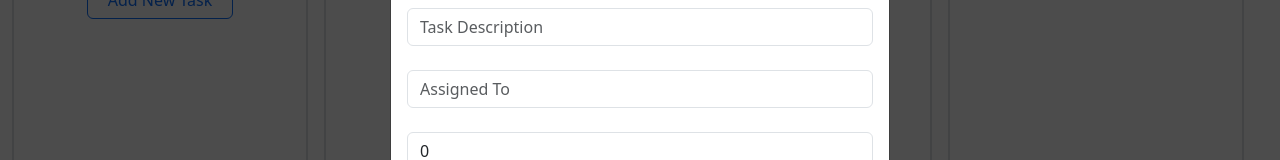
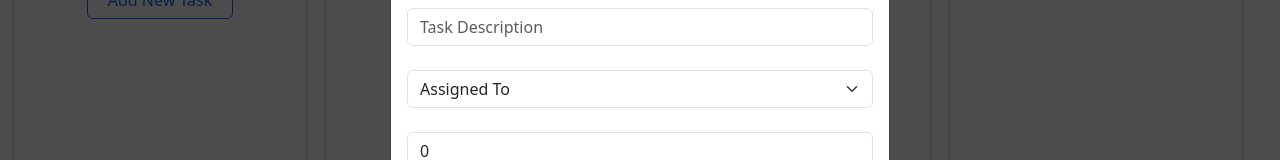
Before and after one commit to m7mdaljml/react, a React (Vite) app: page /tasks-board in a window 1280 px wide. Both pictures are taken after a click on the button "Add New Task". Shown: the part 307-467 px from the top of the page. Built offline with nearby package versions, Linux system fonts and the light colour scheme.

Commit message:
feat(tasks board): make assigned user as drop down appear all users in system

```diff
--- a/src/domain/def/task.ts
+++ b/src/domain/def/task.ts
@@ -2,12 +2,14 @@ import { TaskPriorityEnum } from "../meta/enums/tasks-board/priority";
 import { TaskStatusEnum } from "../meta/enums/tasks-board/status";
 import { uid } from "../utilities/uid";
 import type { ITask } from "../meta/i-task";
+import type { IUser } from "../meta/i-user";
+import { User } from "./user";
 
 class Task implements ITask {
   id: string;
   title: string;
   description: string;
-  assignedTo: string;
+  assignedTo: IUser;
   estimatedTime: number;
   priority: TaskPriorityEnum;
   status: TaskStatusEnum;
@@ -18,7 +20,7 @@ class Task implements ITask {
     id = uid(),
     title = "",
     description = "",
-    assignedTo = "",
+    assignedTo = new User(),
     estimatedTime = 0,
     priority = null,
     status = TaskStatusEnum.ToDo,
--- /dev/null
+++ b/src/domain/def/user.ts
@@ -0,0 +1,34 @@
+import { UserGenderEnum } from "../meta/enums/tasks-board/user-gender";
+import type { IUser } from "../meta/i-user";
+
+class User implements IUser {
+  id: string;
+  name: string;
+  age: number;
+  email: string;
+  phone: number;
+  image: string;
+  gender: UserGenderEnum;
+  jobTitle: string;
+  constructor(
+    id = "",
+    name = "",
+    age = 0,
+    email = "",
+    phone = 0,
+    image = "",
+    gender = null,
+    jobTitle = "",
+  ) {
+    this.id = id;
+    this.name = name;
+    this.age = age;
+    this.email = email;
+    this.phone = phone;
+    this.image = image;
+    this.gender = gender;
+    this.jobTitle = jobTitle;
+  }
+}
+
+export { User };
--- /dev/null
+++ b/src/domain/meta/enums/tasks-board/user-gender.ts
@@ -0,0 +1,4 @@
+export enum UserGenderEnum {
+  Male,
+  Female,
+}
--- a/src/domain/meta/i-task.ts
+++ b/src/domain/meta/i-task.ts
@@ -1,11 +1,12 @@
 import type { TaskPriorityEnum } from "./enums/tasks-board/priority";
 import type { TaskStatusEnum } from "./enums/tasks-board/status";
+import type { IUser } from "./i-user";
 
 interface ITask {
   id: string;
   title: string;
   description: string;
-  assignedTo: string;
+  assignedTo: IUser;
   estimatedTime: number;
   priority: TaskPriorityEnum;
   status: TaskStatusEnum;
--- /dev/null
+++ b/src/domain/meta/i-user.ts
@@ -0,0 +1,14 @@
+import type { UserGenderEnum } from "./enums/tasks-board/user-gender";
+
+interface IUser {
+  id: string;
+  name: string;
+  age: number;
+  email: string;
+  phone: number;
+  image: string;
+  gender: UserGenderEnum;
+  jobTitle: string;
+}
+
+export type { IUser };
--- /dev/null
+++ b/src/domain/utilities/init-users.ts
@@ -0,0 +1,66 @@
+import { UserGenderEnum } from "../meta/enums/tasks-board/user-gender";
+import type { IUser } from "../meta/i-user";
+import { uid } from "./uid";
+
+export const initializeUsers = () => {
+  const storedUsers = localStorage.getItem("users");
+
+  if (storedUsers) return JSON.parse(storedUsers) as IUser[];
+
+  const users: IUser[] = [
+    {
+      id: uid(),
+      name: "Mohammad Aljamal",
+      age: 28,
+      email: "mo@example.com",
+      phone: 1234567890,
+      image: "https://i.pravatar.cc/150?img=1",
+      gender: UserGenderEnum.Male,
+      jobTitle: "Software Engineer",
+    },
+    {
+      id: uid(),
+      name: "Yamen Aljamal",
+      age: 24,
+      email: "ya@example.com",
+      phone: 1234567891,
+      image: "https://i.pravatar.cc/150?img=2",
+      gender: UserGenderEnum.Female,
+      jobTitle: "Software Engineer",
+    },
+    {
+      id: uid(),
+      name: "Majdy Aljamal",
+      age: 32,
+      email: "ma@example.com",
+      phone: 1234567892,
+      image: "https://i.pravatar.cc/150?img=3",
+      gender: UserGenderEnum.Male,
+      jobTitle: "Software Engineer",
+    },
+    {
+      id: uid(),
+      name: "Ahmad Aljamal",
+      age: 26,
+      email: "ah@example.com",
+      phone: 1234567893,
+      image: "https://i.pravatar.cc/150?img=4",
+      gender: UserGenderEnum.Female,
+      jobTitle: "Software Engineer",
+    },
+    {
+      id: uid(),
+      name: "Sophia",
+      age: 30,
+      email: "so@example.com",
+      phone: 1234567894,
+      image: "https://i.pravatar.cc/150?img=5",
+      gender: UserGenderEnum.Female,
+      jobTitle: "Software Engineer",
+    },
+  ];
+
+  localStorage.setItem("users", JSON.stringify(users));
+
+  return users;
+};
--- a/src/presentation/components/tasks-board/form-modal.tsx
+++ b/src/presentation/components/tasks-board/form-modal.tsx
@@ -1,6 +1,7 @@
 import { useState } from "react";
 import { useTranslation } from "react-i18next";
 import { TaskPriorityEnum } from "../../../domain/meta/enums/tasks-board/priority";
+import type { IUser } from "../../../domain/meta/i-user";
 
 const FormModal = ({
   closeModal,
@@ -9,6 +10,7 @@ const FormModal = ({
   onSubmit,
   onEdit,
   isEditMode = false,
+  users,
 }) => {
   const { t } = useTranslation();
 
@@ -95,10 +97,8 @@ const FormModal = ({
                 }
               />
 
-              <input
-                type="text"
-                className={`form-control ${validationClass("assignedTo")}`}
-                placeholder={t("tasksBoard.assignedTo")}
+              <select
+                className={`form-select ${validationClass("assignedTo")}`}
                 value={task.assignedTo}
                 onChange={(e) =>
                   setTask({
@@ -106,7 +106,14 @@ const FormModal = ({
                     assignedTo: e.target.value,
                   })
                 }
-              />
+              >
+                <option value="">{t("tasksBoard.assignedTo")}</option>
+                {users.map((user: IUser) => (
+                  <option key={user.id} value={user.id}>
+                    {user.name}
+                  </option>
+                ))}
+              </select>
 
               <input
                 type="number"
--- a/src/presentation/components/tasks-board/task-card.tsx
+++ b/src/presentation/components/tasks-board/task-card.tsx
@@ -1,5 +1,6 @@
 import { useTranslation } from "react-i18next";
 import { TaskPriorityEnum } from "../../../domain/meta/enums/tasks-board/priority";
+import type { IUser } from "../../../domain/meta/i-user";
 
 const TaskCard = ({
   task,
@@ -19,6 +20,11 @@ const TaskCard = ({
   };
 
   const handleDragEnd = (e: any) => (e.currentTarget.style.opacity = "1");
+  const storedUsers = localStorage.getItem("users");
+
+  const assignedUser = JSON.parse(storedUsers || "[]")?.find(
+    (user: IUser) => user.id === task.assignedTo,
+  );
 
   return (
     <div
@@ -116,6 +122,17 @@ const TaskCard = ({
 
         <div className="d-flex justify-content-between align-items-center">
           <div className="d-flex align-items-center gap-2">
+            {assignedUser?.image ? (
+              <img
+                src={assignedUser?.image}
+                alt={assignedUser?.name}
+                className="rounded-circle border border-2 border-light"
+                style={{
+                  width: "42px",
+                  height: "42px",
+                }}
+              />
+            ) : (
               <div
                 className="rounded-circle bg-primary text-white fw-bold d-flex justify-content-center align-items-center flex-shrink-0"
                 style={{
@@ -124,11 +141,13 @@ const TaskCard = ({
                   fontSize: "14px",
                 }}
               >
-              {task.assignedTo.substring(0, 2).toUpperCase()}
+                {assignedUser?.name?.substring(0, 2).toUpperCase()}
               </div>
+            )}
 
-            <div>
-              <div className="fw-semibold">{task.assignedTo}</div>
+            <div className="d-flex flex-column">
+              <div className="fw-semibold">{assignedUser?.name}</div>
+              <div className="text-muted">{assignedUser?.jobTitle}</div>
             </div>
           </div>
 
--- a/src/presentation/pages/tasks-board/index.tsx
+++ b/src/presentation/pages/tasks-board/index.tsx
@@ -2,6 +2,8 @@ import { useEffect, useState } from "react";
 import { useTranslation } from "react-i18next";
 import { toast, ToastContainer } from "react-toastify";
 import { Task } from "../../../domain/def/task";
+import { initializeUsers } from "../../../domain/utilities/init-users";
+import type { IUser } from "../../../domain/meta/i-user";
 
 // Components
 import FormModal from "../../components/tasks-board/form-modal";
@@ -16,6 +18,7 @@ const TasksBoard = () => {
   const [doneList, setDoneList] = useState([]);
   const [showToast, setShowToast] = useState(false);
   const [isEditMode, setIsEditMode] = useState(false);
+  const [users, setUsers] = useState<IUser[]>(() => initializeUsers());
 
   const [task, setTask] = useState(new Task());
 
@@ -67,12 +70,14 @@ const TasksBoard = () => {
     const [nextList, setNextList] = colsMap[currentStage + 1];
     setCurrentList(currentList.filter((t: any) => t.id !== task.id));
     setNextList([...nextList, task]);
+    setShowToast(true);
     toast.success(t("tasksBoard.taskMovedSuccessfully"));
   };
 
   const handleDelete = (task: any, currentStage: number) => {
     const [currentList, setCurrentList] = colsMap[currentStage];
     setCurrentList(currentList.filter((t: any) => t.id !== task.id));
+    setShowToast(true);
     toast.success(t("tasksBoard.taskDeletedSuccessfully"));
   };
 
@@ -85,9 +90,8 @@ const TasksBoard = () => {
 
   const handleEdit = () => {
     updateTask(task);
-
+    setShowToast(true);
     toast.success(t("tasksBoard.taskUpdatedSuccessfully"));
-
     setIsEditMode(false);
     setIsModalOpen(false);
     setTask(new Task());
@@ -149,6 +153,10 @@ const TasksBoard = () => {
       }),
     );
   }, [todoList, inProgressList, reviewList, doneList]);
+
+  useEffect(() => {
+    setUsers(initializeUsers());
+  }, []);
 
   return (
     <div>
@@ -217,6 +225,7 @@ const TasksBoard = () => {
             onSubmit={handleSubmit}
             onEdit={handleEdit}
             isEditMode={isEditMode}
+            users={users}
           />
         </>
       )}
```
Lines whose indentation alone changed are shown as unchanged.
